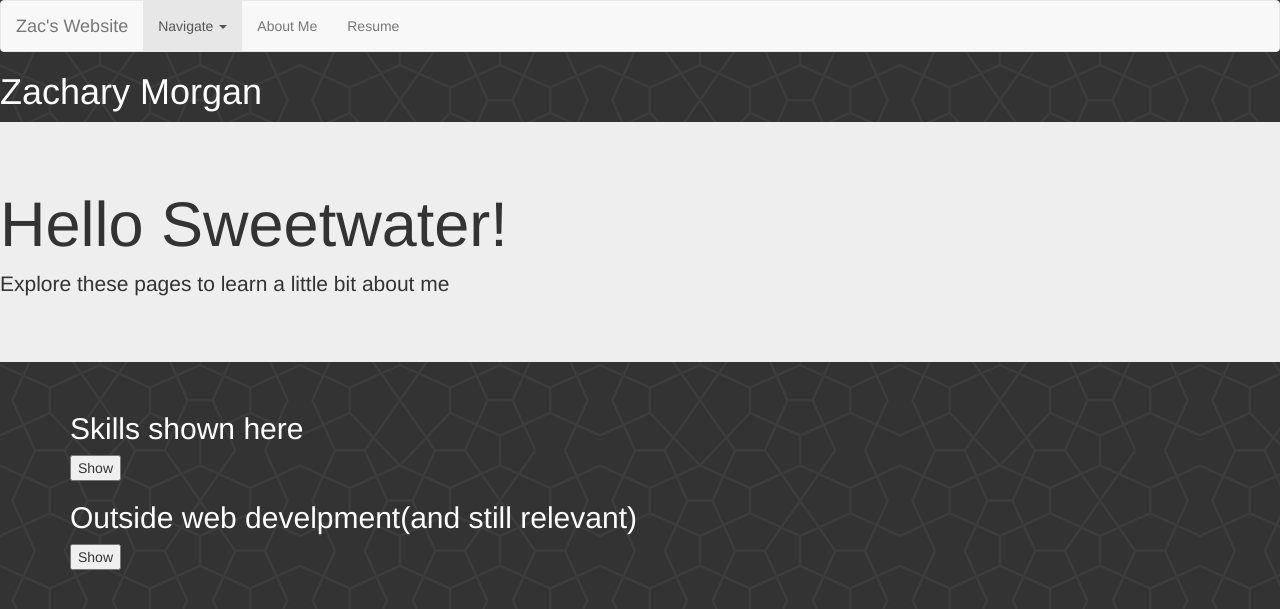
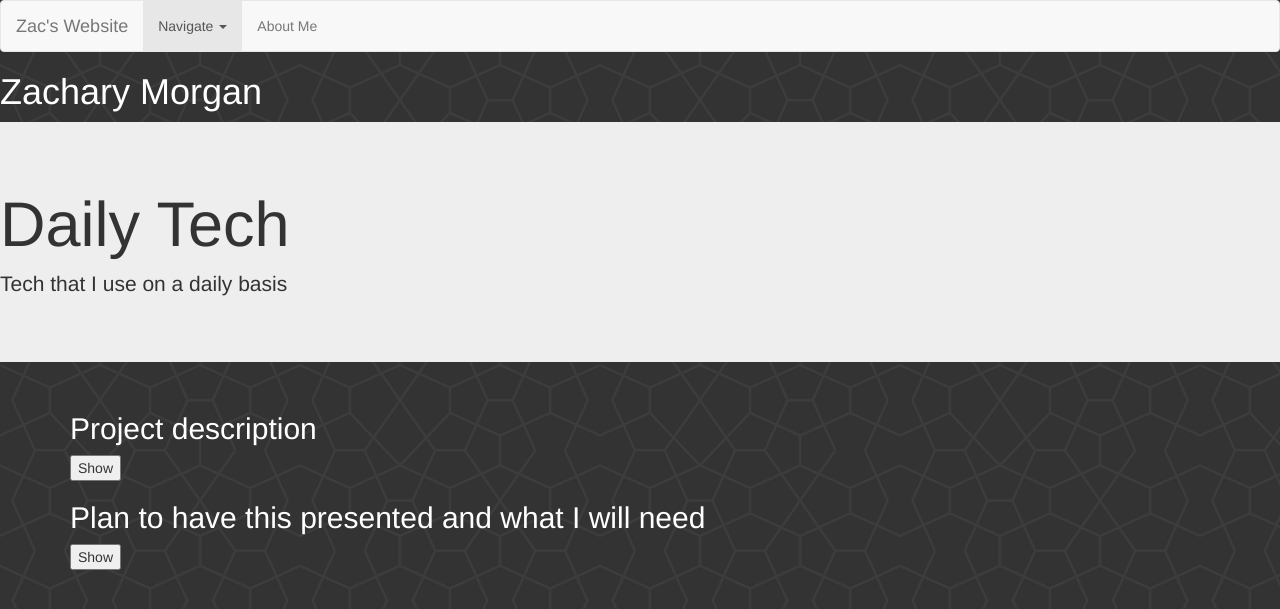
Before and after one commit to ProtoPlasm74/Photography_Proj, a Flask app: page / in a window 1280 px wide. Shown: the top 609 px of the page. Run offline with Flask 2, Linux system fonts and the light colour scheme; some libraries are stand-ins or nearby versions.

Commit message:
proposal

```diff
--- a/templates/about.html
+++ b/templates/about.html
@@ -30,11 +30,9 @@
         <ul class="dropdown-menu">
           <li><a href="/">Home</a></li>
           <li><a href="about">About Me</a></li>
-          <li><a href="resume">Resume</a></li>
         </ul>
         </li>
         <li class="active"><a href="about">About Me</a></li>
-        <li><a href="resume">Resume</a></li>
       </ul>
     </div>
     </nav>
--- a/templates/index.html
+++ b/templates/index.html
@@ -29,11 +29,9 @@
         <ul class="dropdown-menu">
           <li><a href="/">Home</a></li>
           <li><a href="about">About Me</a></li>
-          <li><a href="resume">Resume</a></li>
         </ul>
         </li>
         <li><a href="about">About Me</a></li>
-        <li><a href="resume">Resume</a></li>
       </ul>
     </div>
     </nav>
@@ -41,19 +39,19 @@
     <h1 style="color:white">Zachary Morgan</h1>
 
     <div class="jumbotron">
-      <h1>Hello Sweetwater!</h1>
-        <p>Explore these pages to learn a little bit about me</p>
+      <h1>Daily Tech</h1>
+        <p>Tech that I use on a daily basis</p>
     </div>
 
     <div class="container">
-      <h2 style="color:white">Skills shown here</h2>
+      <h2 style="color:white">Project description</h2>
         <div class="accordion" id="accordion2">
         <div class="accordion-group">
           <div class="accordion-heading">
           </div>
           <div id="collapseOne" class="accordion-body collapse">
             <div class="accordion-inner">
-              <div class="well well-lg">This website was quickly developed by using Python and flask built from the ground up. The styling is done using Bootstrap. This was done in a simple text editor(Sublime). This mini project was quickly put together because my other web development work was with an internal web application at Smucker; it was done using ASP.NET in Microsoft Visual Studios. I really enjoy designing, but the function of the web is still interesting.
+              <div class="well well-lg">This is heavily inspired by videographer MKBHD. His motto is "Quality Tech Reviews." For this project, I will be focusing on the placement, background, and lighting for each product. Most of them will be stand alone, but possibly displayed on a model for items such as headphones. The vision will be to have a page for each product.
               </div>
             </div>
           </div>
@@ -63,15 +61,14 @@
     </div>
 
     <div class="container">
-      <h2 style="color:white">Outside web develpment(and still relevant)</h2>
+      <h2 style="color:white">Plan to have this presented and what I will need</h2>
         <div class="accordion" id="accordion2">
         <div class="accordion-group">
           <div class="accordion-heading">
           </div>
           <div id="collapseTwo" class="accordion-body collapse">
             <div class="accordion-inner">
-              <div class="well well-lg">I have done low end programming such as Assembly language and C. My first language was C++, and it is still commonly used for my current classes(algorithms for example). I learned
-              Python on my own time, and it is my favorite due to the automation features and ease of use. I do various projects with tech such as, digging into the kext files to get my Wifi card to work on my mac, repairing phone screens, reviving old tech by making them small servers, and many other things since it is my job on campus.
+              <div class="well well-lg">The current page that is displayed and simply a placeholder rendered from a past project, so the final project will look much different. I am hoping to put this on a local server; this would require the host to be running full time, so the page will likely not be up all the time. I have no plans to have a domain for this, but it is a possibility. I would like to use a DSLR for some of the shots for bokeh affects and a tripod for steady shots. Finding a nice workspace will be tricky as well, but I may incorperate nature and indoors for a backdrop. More suggestions are also welcome.
               </div>
             </div>
           </div>
```
Also changed, not shown: templates/resume.html (deleted, +0 -55 lines).
